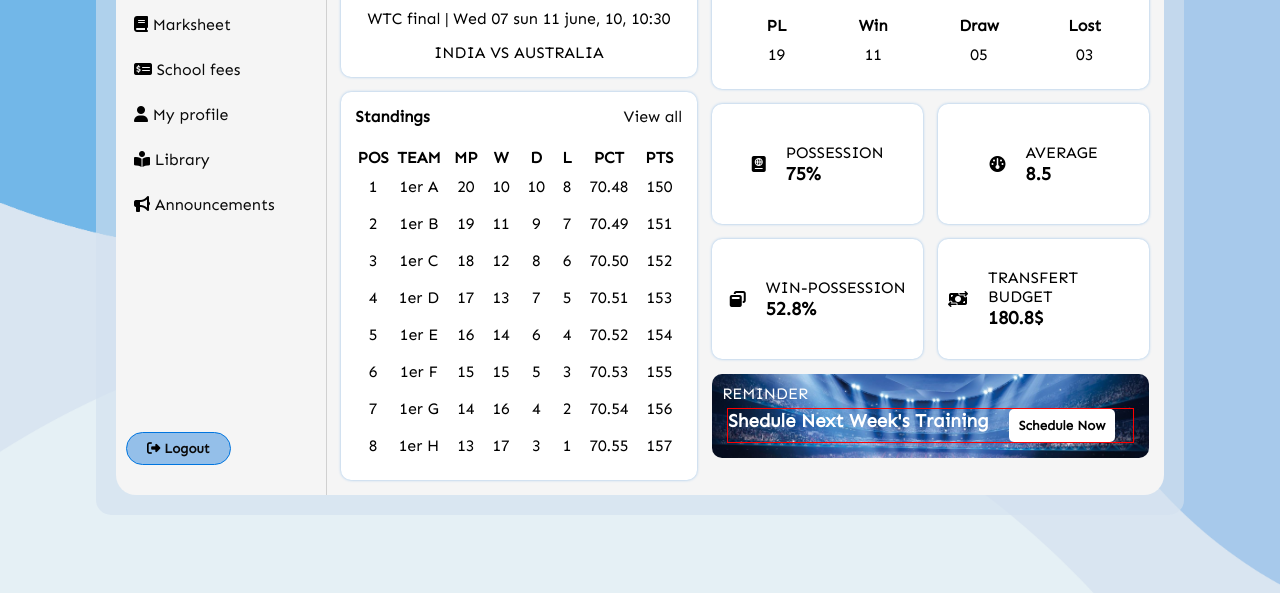
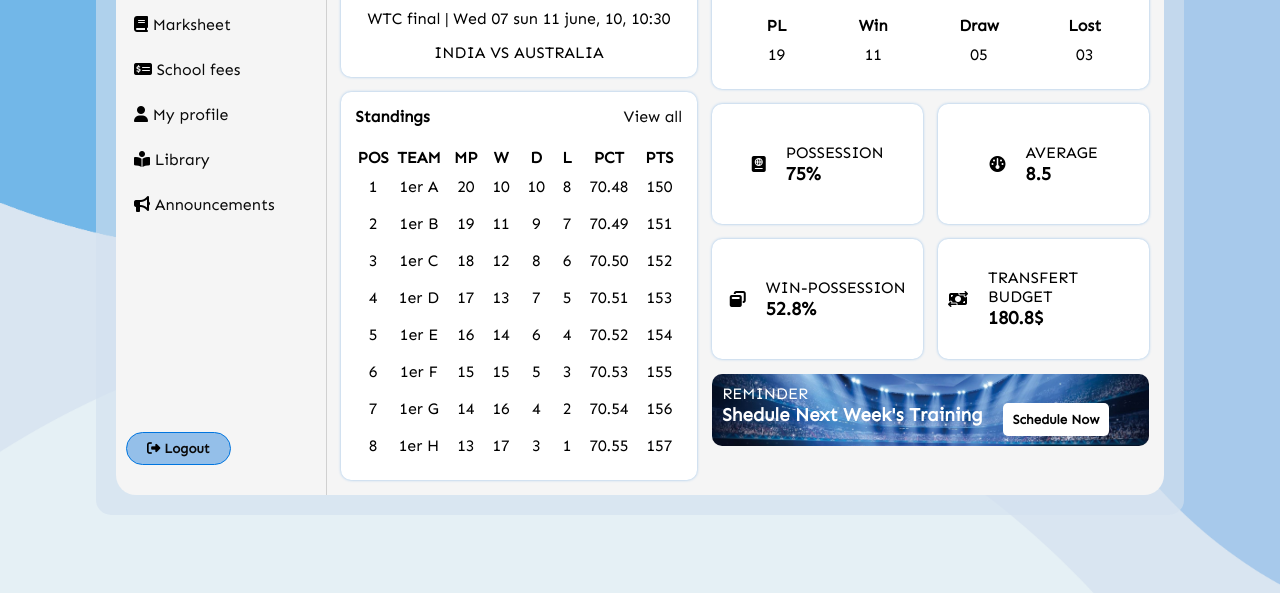
Before and after one commit to carlosgloire/admin_interface, a plain HTML site: page interface.html in a window 1280 px wide. Shown: the part 207-800 px from the top of the page. Drawn offline with Linux system fonts and the light colour scheme.

Commit message:
add to my repository

```diff
--- a/sass/globals/_template.scss
+++ b/sass/globals/_template.scss
@@ -154,7 +154,5 @@ table{
         display: flex;
         flex-direction: row;
         gap: 20px;
-        margin: 5px;
-        border:  1px solid red;
     }
 }
```
Also changed, not shown: css/index.css, 1 other file.
